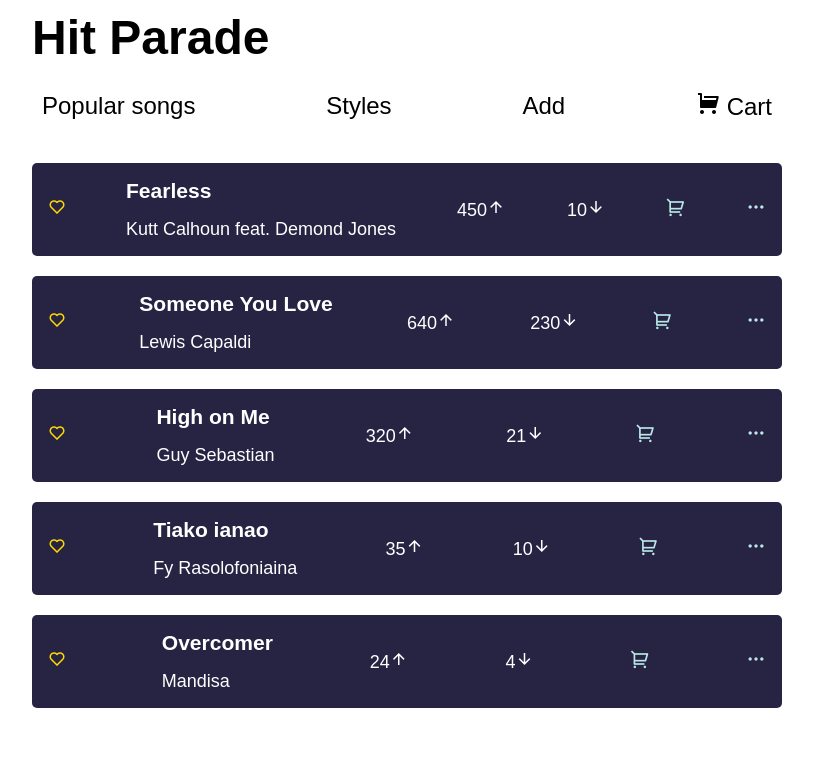
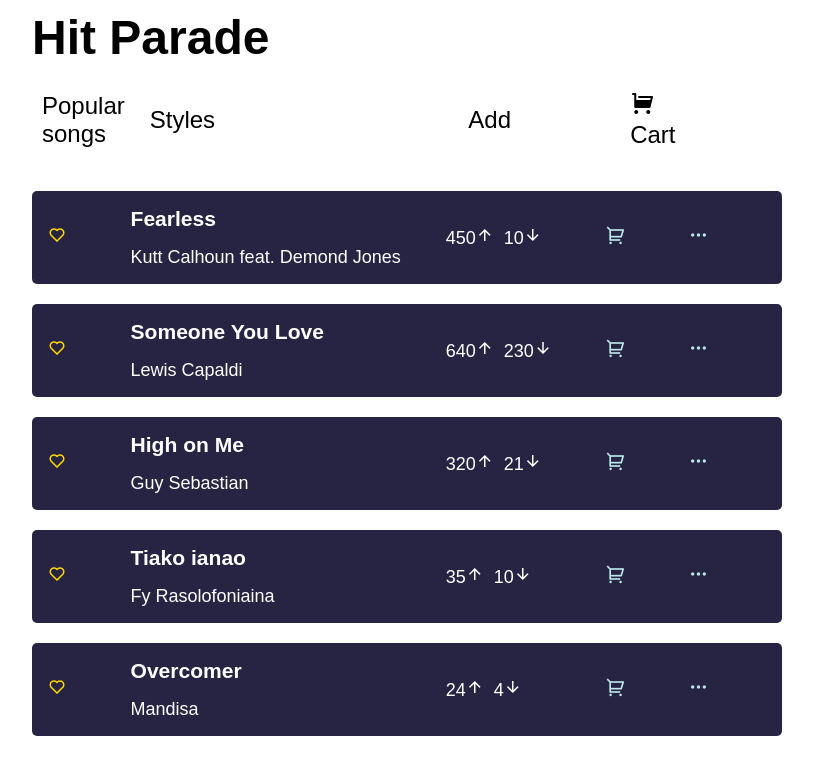
Before and after one commit to vakodrazan/hit-parade-react, a React app: page / in a window 1280 px wide. Shown: the top 774 px of the page, without its empty margins (233-1046 px from the left). Built offline with nearby package versions, Linux system fonts and the light colour scheme.

Commit message:
Change the design style for the layout

```diff
--- a/Components/SongList.js
+++ b/Components/SongList.js
@@ -57,14 +57,16 @@
                 <h3>{song.title}</h3>
                 <span>{song.name}</span>
             </div>
-            <p>
-                <span>{song.upvote}</span>
-                <i onClick={() => toggleUpvote(song.id)} className="ri-arrow-up-line"></i>
-            </p>
-            <p>
-                <span>{song.downvote}</span>
-                <i onClick={() => toggleDownvote(song.id)} className="ri-arrow-down-line"></i>
-            </p>
+            <div className="votes">
+                <div>
+                    <span>{song.upvote}</span>
+                    <i onClick={() => toggleUpvote(song.id)} className="ri-arrow-up-line"></i>
+                </div>
+                <div>
+                    <span>{song.downvote}</span>
+                    <i onClick={() => toggleDownvote(song.id)} className="ri-arrow-down-line"></i>
+                </div>
+            </div>
             <span>
                 {cartIcon()}
             </span>
--- a/style.css
+++ b/style.css
@@ -47,10 +47,22 @@
 }
 
 .section-layout {
-    display: flex;
-    flex-direction: row;
-    justify-content: space-between;
+    display: grid;
+    grid-template-columns: .5fr 2fr 1fr .5fr .5fr;
+    gap: 5px;
     align-items: center;
+}
+
+.votes {
+    display: grid;
+    gap: 10px;
+}
+
+@media (min-width: 650px) {
+    .votes {
+        display: flex;
+        gap: 10px;
+    }
 }
 
 article.songs {
```
Also changed, not shown: 5 other files (tests, documents, lock files or other folders).
